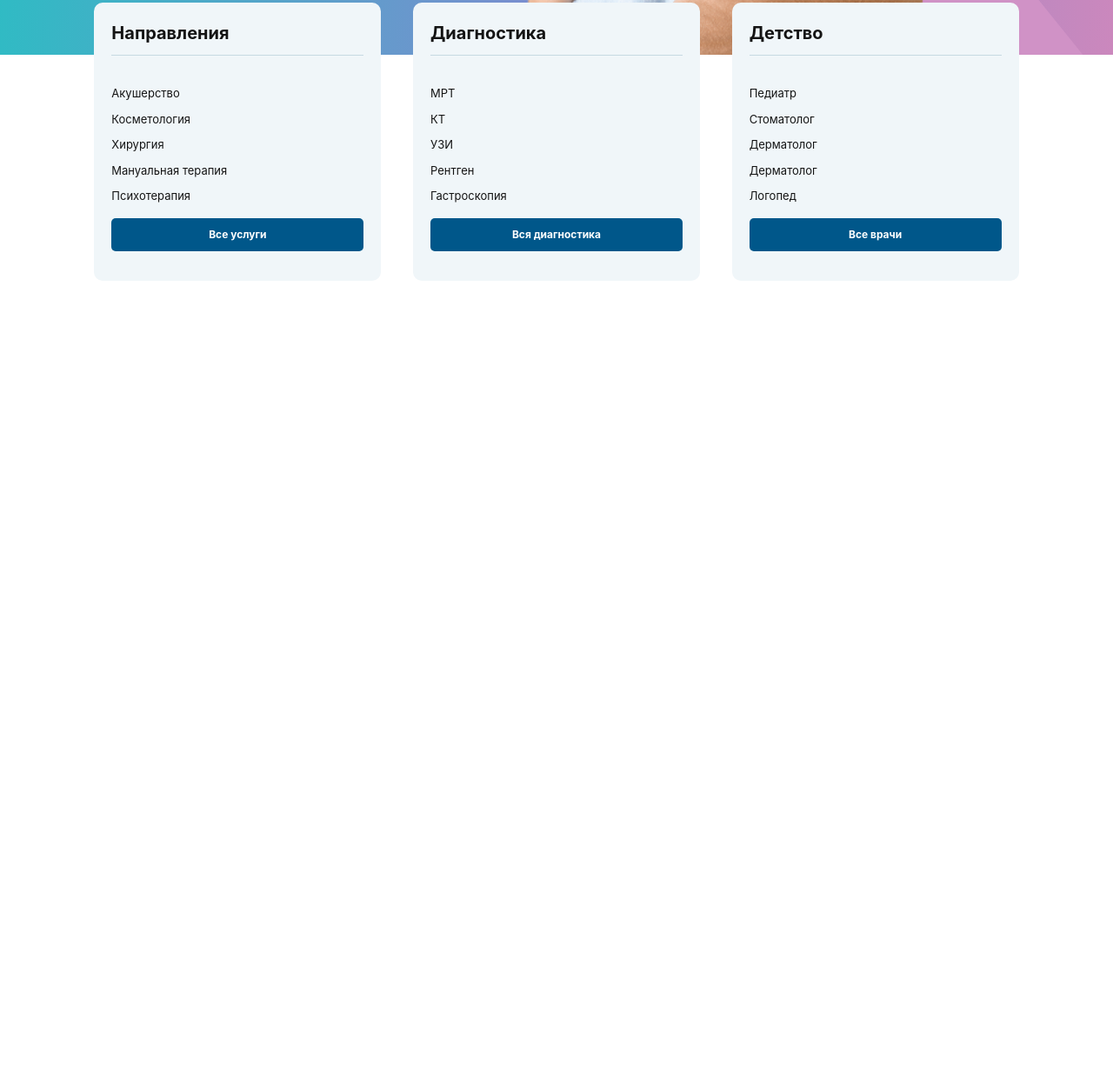
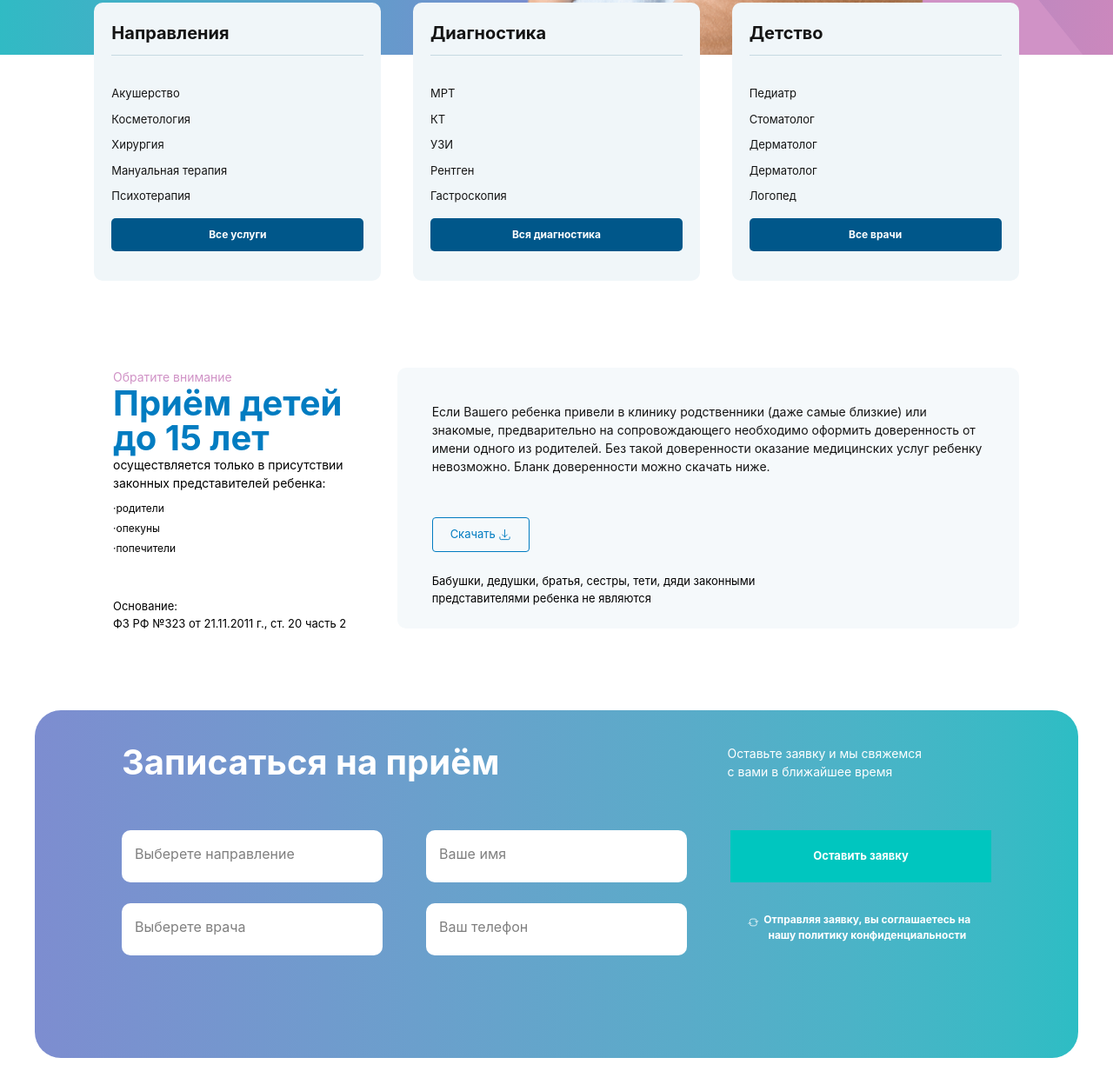
Before and after one commit to nozimnegmatov0010/exam4, a website: page src/saidjafar.html in a window 1280 px wide. Shown: the part 719-1974 px from the top of the page at 87% size. Before the commit the page ends 1042 px from the top, so only its background shows below. Drawn offline with nearby package versions, Linux system fonts and the light colour scheme; files that its build step writes are made by us from their sources.

Commit message:
section2

```diff
--- a/src/saidjafar.html
+++ b/src/saidjafar.html
@@ -1,11 +1,13 @@
 <!DOCTYPE html>
 <html lang="en">
+
 <head>
     <meta charset="UTF-8">
     <meta name="viewport" content="width=device-width, initial-scale=1.0">
     <title>Document</title>
     <link rel="stylesheet" href="./output.css">
 </head>
+
 <body>
 
 
@@ -41,24 +43,22 @@
             </div>
         </div>
         <p class="text-[30px] lg:hidden">☰</p>
-    </header
->
+    </header>
 
     <!-- section1 not -->
 
     <section
         class="relative w-full hidden lg:block  h-[600px] mb-10 overflow-hidden bg-[linear-gradient(274.95deg,_#F485B4_-25.18%,_#7A8DCF_50.14%,_#02D7BD_125.46%)]">
 
-        <div
-            class="lg:max-w-[1300px] flex lg:flex-row  flex-col-reverse justify-between max-w-[90%] m-auto relative ">
+        <div class="lg:max-w-[1300px] flex lg:flex-row  flex-col-reverse justify-between max-w-[90%] m-auto relative ">
 
 
             <div class="ml-auto ">
 
 
-                <img src="./imgs/svg.png" class=" right-0 top-0 h-full w-auto z-10 " >
+                <img src="./imgs/svg.png" class=" right-0 top-0 h-full w-auto z-10 ">
 
-                <img  src="./imgs/image.png" alt=""
+                <img src="./imgs/image.png" alt=""
                     class="absolute  right-[125px] top-[39px] w-[601px] h-[800px] z-20  object-cover" />
             </div>
 
@@ -69,7 +69,8 @@
                 </h1>
 
                 <p class="mt-5 text-white text-[15px] leading-[30px] font-normal w-[520px] ">
-                Осуществляем комплексное медицинское обслуживание населения: консультации и амбулаторное лечение у специалистов всех направлений, медицинские обследования и диагностические .
+                    Осуществляем комплексное медицинское обслуживание населения: консультации и амбулаторное лечение у
+                    специалистов всех направлений, медицинские обследования и диагностические .
                 </p>
 
                 <button class="mt-10 px-[60px] py-4 bg-[#00C6BF] rounded-[5px] text-white text-[15px] font-semibold">
@@ -84,7 +85,8 @@
     <!-- mobil section1 -->
 
 
-    <section class="relative w-full min-h-screen overflow-hidden lg:hidden  bg-[linear-gradient(274.95deg,_#F485B4_-25.18%,_#7A8DCF_50.14%,_#02D7BD_125.46%)]">
+    <section
+        class="relative w-full min-h-screen overflow-hidden lg:hidden  bg-[linear-gradient(274.95deg,_#F485B4_-25.18%,_#7A8DCF_50.14%,_#02D7BD_125.46%)]">
 
         <!-- Mobile Layout -->
         <div class="relative z-30 flex flex-col items-center text-center px-5 pt-12">
@@ -92,10 +94,11 @@
             <!-- Content -->
             <div class="w-full max-w-[350px]">
                 <h1 class="text-white text-[32px] leading-[38px] font-bold">
-Позаботьтесь о здоровье ребенка            </h1>
+                    Позаботьтесь о здоровье ребенка </h1>
 
                 <p class="mt-4 text-white text-[16px] leading-[24px]">
-               Осуществляем комплексное медицинское обслуживание населения: консультации и амбулаторное лечение у специалистов всех направлений, медицинские обследования и диагностические процедуры.
+                    Осуществляем комплексное медицинское обслуживание населения: консультации и амбулаторное лечение у
+                    специалистов всех направлений, медицинские обследования и диагностические процедуры.
                 </p>
 
                 <button class="mt-6 px-10 py-3 bg-[#00C6BF] rounded-[5px] text-white text-[18px] font-semibold">
@@ -103,28 +106,18 @@
                 </button>
             </div>
 
-        <!-- Image Section -->
             <div class="relative mt-10 w-full flex justify-center">
 
-            <!-- SVG Background -->
-            <img
-                src="./imgs/svg (1).png"
-                alt=""
-                class="absolute w-[100%] h-[240px] mt-[200px]  "
-            />
+                <img src="./imgs/svg (1).png" alt="" class="absolute w-[100%] h-[240px] mt-[200px]  " />
 
-            <!-- Main Image -->
-            <img
-                src="./imgs/image.png"
-                alt=""
-                class="relative z-20 w-[300px] h-auto  object-cover"
-            />
+                <img src="./imgs/image.png" alt="" class="relative z-20 w-[300px] h-auto  object-cover" />
             </div>
         </div>
 
     </section>
 
-<div class="flex flex-col lg:flex-row max-w-[1100px] m-auto justify-between mt-[-50px] lg:mt-[-100px] z-50 relative  ">
+    <div
+        class="flex flex-col lg:flex-row max-w-[1100px] m-auto justify-between mt-[-50px] lg:mt-[-100px] z-50 relative  ">
 
         <div class="bg-[#F0F6F9] lg:w-[30%] h-[320px] rounded-[10px] w-[90%] m-auto p-[20px]  ">
             <h1 class="text-[20px] text-[#141414] font-bold">Направления</h1>
@@ -135,7 +128,8 @@
             <p class="text-[13px] mt-[10px]   text-[#141414] ">Мануальная терапия</p>
             <p class="text-[13px] mt-[10px]   text-[#141414] ">Психотерапия</p>
 
-        <p class="bg-[#00578A] p-[10px] text-white text-[12px] font-bold text-center mt-[15px] rounded-[5px]" >Все услуги</p>
+            <p class="bg-[#00578A] p-[10px] text-white text-[12px] font-bold text-center mt-[15px] rounded-[5px]">Все
+                услуги</p>
 
 
 
@@ -149,7 +143,8 @@
             <p class="text-[13px] mt-[10px]   text-[#141414] ">Рентген </p>
             <p class="text-[13px] mt-[10px]   text-[#141414] ">Гастроскопия</p>
 
-        <p class="bg-[#00578A] p-[10px] text-white text-[12px] font-bold text-center mt-[15px] rounded-[5px]" >Вся диагностика</p>
+            <p class="bg-[#00578A] p-[10px] text-white text-[12px] font-bold text-center mt-[15px] rounded-[5px]">Вся
+                диагностика</p>
 
 
 
@@ -165,16 +160,115 @@
             <p class="text-[13px] mt-[10px]   text-[#141414] ">Дерматолог</p>
             <p class="text-[13px] mt-[10px]   text-[#141414] ">Логопед</p>
 
-        <p class="bg-[#00578A] p-[10px] text-white text-[12px] font-bold text-center mt-[15px] rounded-[5px]" >Все врачи</p>
+            <p class="bg-[#00578A] p-[10px] text-white text-[12px] font-bold text-center mt-[15px] rounded-[5px]">Все
+                врачи</p>
+        </div> <br>
+    </div>
 
+    <!-- section2 -->
+
+
+    <div class="flex flex-col lg:flex-row max-w-[1100px] m-auto justify-between mt-[60px]">
+
+        <div class="flex flex-col items-start p-[40px]">
+
+            <p class="text-[14px] text-[#D092C6]">Обратите внимание</p>
+            <h1 class="lg:text-[40px] text-[35px] text-[#017CC1] font-bold leading-[40px]">Приём детей <br> до 15 лет
+            </h1>
+            <p class="text-[14px]">осуществляется только в присутствии <br> законных представителей ребенка:</p>
+
+            <p class="text-[12px]  mt-[10px]">·родители</p>
+            <p class="text-[12px]  mt-[5px]">·опекуны</p>
+            <p class="text-[12px] mt-[5px]">·попечители</p> <br> <br>
+
+            <div>
+                <p class="text-[13px]">Основание:</p>
+                <p class="text-[13px]">ФЗ РФ №323 от 21.11.2011 г., ст. 20 часть 2</p>
+            </div>
+
+        </div>
+
+        <div class="bg-[#F5F9FB] h-[450px] lg:h-[300px] w-[90%] mt-[40px]  m-auto lg:w-[65%] rounded-[10px] p-[40px] flex flex-col items-center lg:items-start">
+
+            <p class="text-[14px] text-[#141414] text-center lg:text-start">Если Вашего ребенка привели в клинику родственники (даже самые
+                близкие) или знакомые, предварительно на сопровождающего необходимо оформить доверенность от имени
+                одного из родителей. Без такой доверенности оказание медицинских услуг ребенку невозможно. Бланк
+                доверенности можно скачать ниже.</p> <br> <br>
+            <p class="text-[13px] flex items-center gap-[3px] p-[7px] pl-[20px] pr-[20px] border-[#017CC1] text-[#017CC1] rounded-[4px] border-1">Скачать<svg style="width: 15px;" xmlns="http://www.w3.org/2000/svg" fill="none" viewBox="0 0 24 24" stroke-width="1.5"
+                    stroke="currentColor" class="size-6">
+                    <path stroke-linecap="round" stroke-linejoin="round"
+                        d="M3 16.5v2.25A2.25 2.25 0 0 0 5.25 21h13.5A2.25 2.25 0 0 0 21 18.75V16.5M16.5 12 12 16.5m0 0L7.5 12m4.5 4.5V3" />
+                </svg>
+            </p>
+ <br>
+            <p class="text-[13px]  text-center lg:text-start">Бабушки, дедушки, братья, сестры, тети, дяди законными <br> представителями ребенка не являются</p>
+
+        </div>
+
+    </div>
+
+
+    <section
+  class="relative w-full h-[630px] lg:h-[400px] mt-[50px] max-w-[1200px] m-auto rounded-[30px]  mb-10 overflow-hidden
+  bg-gradient-to-r from-[#7D8DD0] to-[#2DBDC4]">
+
+  <div class="flex flex-col p-[30px] lg:pl-[100px] lg:pr-[100px]">
+
+    <div class="flex lg:flex-row flex-col items-center lg:justify-between">
+
+        <h1 class="text-white text-[40px] font-bold">Записаться на приём</h1>
+        <p class="text-[14px] text-white pr-[80px] ">Оставьте заявку и мы свяжемся <br>  с вами в ближайшее время</p>
+    </div> <br> <br>
+
+    <div class="flex flex-col lg:flex-row justify-between " >
+
+        <form class="w-[100%] lg:w-[30%] bg-[#00000030] lg:bg-[white] h-[60px] rounded-[10px] " action="">
+            <input   placeholder="Выберете направление" class="p-[15px]" type="text ">
+        </form>
+
+        <form class=" w-[100%] lg:w-[30%] bg-[#00000030] lg:bg-[white] rounded-[10px] h-[60px] mt-[30px] lg:mt-[0px] action=">
+            <input placeholder="Ваше имя "  class="p-[15px]" type="text">
+        </form>
+
+        <button class="text-[13px] font-bold bg-[#00C6BF] w-[100%] p-[20px] mt-[140px] lg:mt-[0px] lg:w-[30%] text-white">Оставить заявку</button>
 
 
     </div> <br>
+
+
+     <div class="flex lg:flex-row justify-between  hidden lg:flex" >
+
+        <form class="w-[100%] lg:w-[30%] bg-[#00000030] lg:bg-[white] rounded-[10px] h-[60px] " action="">
+            <input placeholder="Выберете врача "  class="p-[15px]" type="text">
+        </form>
+
+        <form class=" w-[100%] lg:w-[30%] bg-[#00000030] rounded-[10px] lg:bg-[white] h-[60px] mt-[30px] lg:mt-[0px] action=">
+            <input placeholder="Ваш телефон "  class="p-[15px]" type="text">
+        </form>
+
+        <button class="text-[12px] font-bold flex items-start rounded-[10px] gap-[2px]  w-[100%] p-[20px] mt-[140px] lg:mt-[-10px] lg:w-[30%] text-white"><svg xmlns="http://www.w3.org/2000/svg" fill="none" viewBox="0 0 24 24" stroke-width="1.5" stroke="currentColor" class="size-6">
+  <path stroke-linecap="round" stroke-linejoin="round" d="M19.5 12c0-1.232-.046-2.453-.138-3.662a4.006 4.006 0 0 0-3.7-3.7 48.678 48.678 0 0 0-7.324 0 4.006 4.006 0 0 0-3.7 3.7c-.017.22-.032.441-.046.662M19.5 12l3-3m-3 3-3-3m-12 3c0 1.232.046 2.453.138 3.662a4.006 4.006 0 0 0 3.7 3.7 48.656 48.656 0 0 0 7.324 0 4.006 4.006 0 0 0 3.7-3.7c.017-.22.032-.441.046-.662M4.5 12l3 3m-3-3-3 3" />
+</svg>
+ Отправляя заявку, вы соглашаетесь на нашу политику конфиденциальности</button>
+
 
     </div>
 
 
 
 
+
+
+
+</div>
+
+
+
+</section>
+
+
+
+
 </body>
+
 </html>
```
Lines whose indentation alone changed are shown as unchanged.
